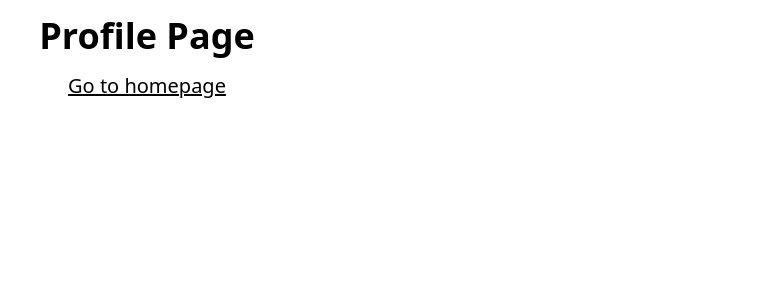
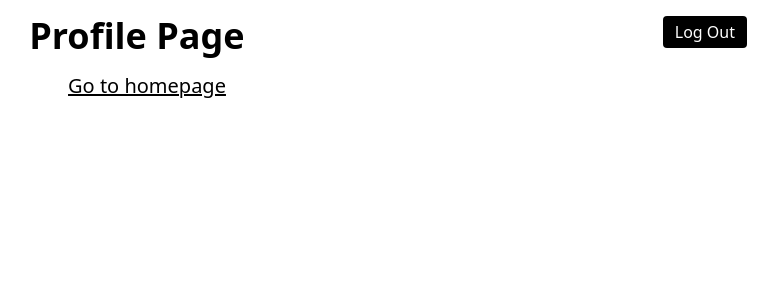
Before and after one commit to shubhamxdd/auth-nextjs, a Next.js app: page /profile in a window 1280 px wide. Shown: the top 300 px of the page, without its empty margins (493-1271 px from the left). Built offline with nearby package versions, Linux system fonts and the light colour scheme.

Commit message:
Add login functionality

```diff
--- /dev/null
+++ b/app/api/users/logout/route.ts
@@ -0,0 +1,16 @@
+import { NextResponse } from "next/server";
+
+export async function GET() {
+  try {
+    const response = NextResponse.json({
+      message: "Logout successful",
+      success: true,
+    });
+
+    response.cookies.set("token", "", { httpOnly: true, expires: new Date(0) });
+    return response;
+
+  } catch (error: any) {
+    return NextResponse.json({ error: error.message }, { status: 500 });
+  }
+}
--- a/app/profile/page.tsx
+++ b/app/profile/page.tsx
@@ -1,10 +1,32 @@
+"use client";
+
 import Link from "next/link";
+import { useRouter } from "next/navigation";
+import axios from "axios";
+import { toast } from "react-hot-toast/headless";
 
 const page = () => {
+  const router = useRouter();
+  const logout = async () => {
+    try {
+      await axios.get("/api/users/logout");
+      toast.success("Logged out successfully");
+      router.push("/");
+    } catch (error: any) {
+      console.log(error.message);
+      toast.error("Error logging out ", error.message);
+    }
+  };
   return (
     <>
       <div className="mx-10 mt-4">
-        <h1 className="text-center text-4xl font-bold">Profile Page</h1>
+        <button
+          className=" bg-black text-white rounded px-3 py-1 float-right"
+          onClick={logout}
+        >
+          Log Out
+        </button>
+        <h1 className="text-center text-4xl font-bold mx-16">Profile Page</h1>
         <div className="justify-center items-center flex">
           <Link
             href={"/"}
```
